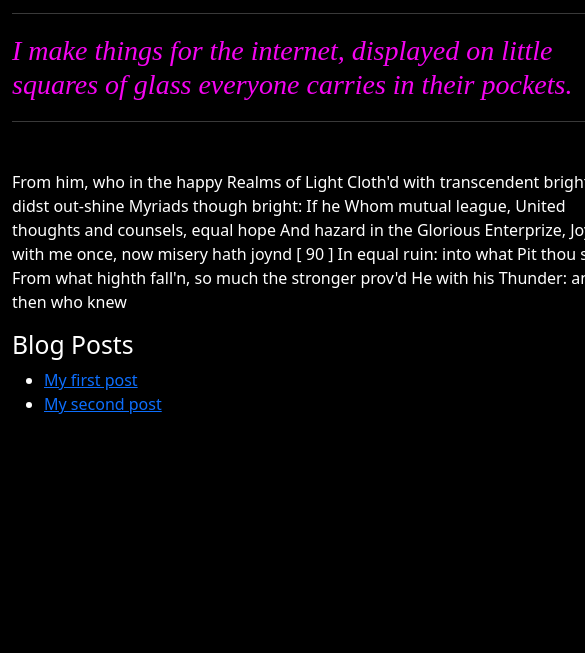
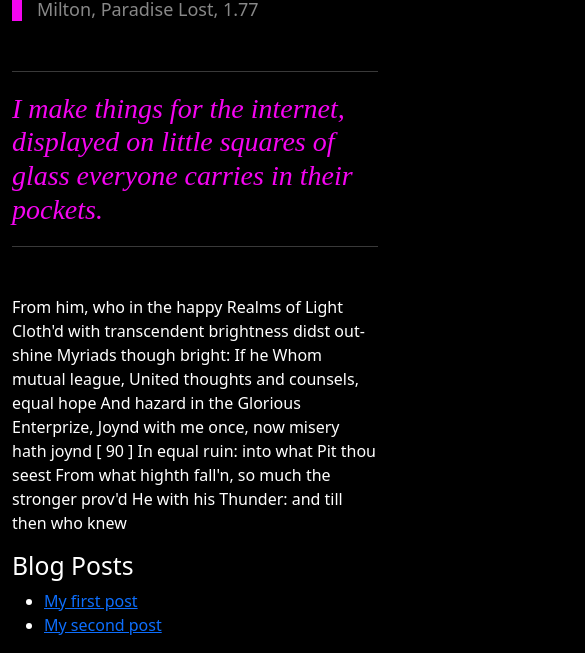
Before and after one commit to ianderthal/test-neocities, an Eleventy site: page src/index.md in a window 390 px wide. Shown: the part 410-1063 px from the top of the page, 585 px wide, since content can reach past the window. Before the commit the page ends 844 px from the top, so only its background shows below. Built offline with nearby package versions, Linux system fonts and the light colour scheme; Eleventy itself is replaced by a stand-in of ours; files that its build step writes are made by us from their sources; a web font is replaced by a local one.

Commit message:
maybe it should be responsive

```diff
--- a/src/_includes/base.njk
+++ b/src/_includes/base.njk
@@ -44,7 +44,7 @@
     </style>
   </head>
   <body class="text-white" style="background-color: #000;">
-    <main class="container pt-5" style="width: 640px;">
+    <main class="container pt-5">
 
       <div style="margin-top: 150px;">
         <span class="sorts-mill-goudy-regular-italic" style="font-size: 18px;">A here-and-there blog</span>
```
Also changed, not shown: 4 other files.
